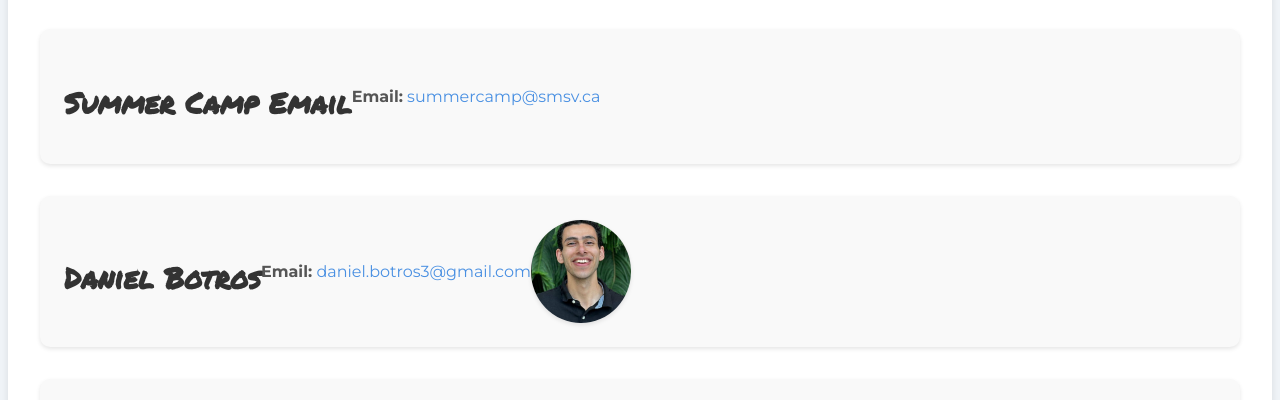
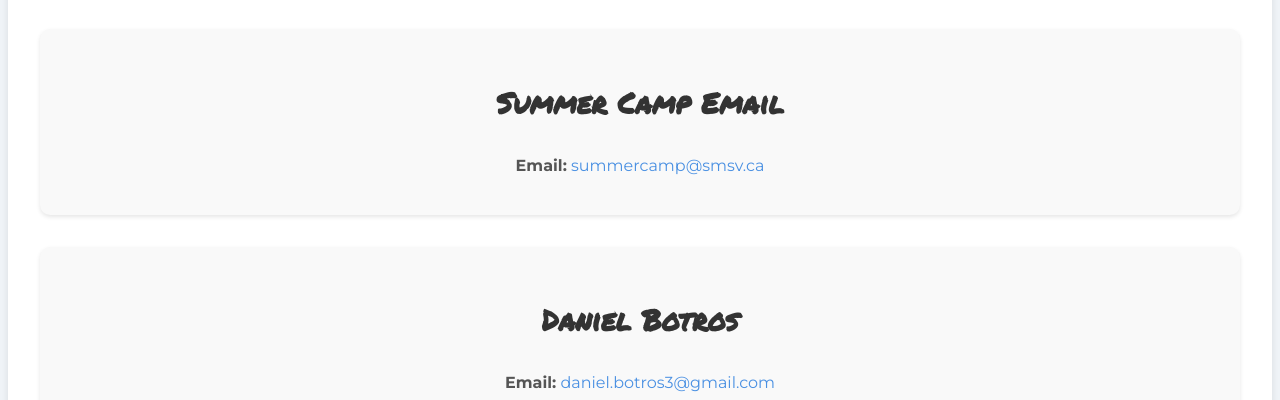
Before and after one commit to Andrew-Badie/GPP3O_Course_Website, a plain HTML site: page contact_us.html in a window 1280 px wide. Shown: the part 357-757 px from the top of the page. Drawn offline with Linux system fonts and the light colour scheme.

Commit message:
Update contact_us.css

```diff
--- a/contact_us.css
+++ b/contact_us.css
@@ -5,6 +5,7 @@
     background-color: #fff;
     border-radius: 10px;
     box-shadow: 0 4px 8px rgba(0, 0, 0, 0.1);
+    text-align: center;
 }
 
 .contact-section h2 {
@@ -22,7 +23,9 @@
     border-radius: 10px;
     box-shadow: 0 2px 4px rgba(0, 0, 0, 0.1);
     display: flex;
+    flex-direction: column;
     align-items: center;
+    text-align: center;
 }
 
 .contact-card h3 {
@@ -48,7 +51,8 @@
 
 .contact-image {
     max-width: 100px;
-    margin-right: 1.5rem;
+    height: auto;
+    margin-bottom: 1rem;
     border-radius: 50%;
     box-shadow: 0 2px 4px rgba(0, 0, 0, 0.1);
 }
@@ -60,3 +64,8 @@
 .contact-card:nth-child(even) .contact-image {
     order: 0;
 }
+
+.contact-card .small-image {
+    max-width: 80px;
+    height: auto;
+}
```
